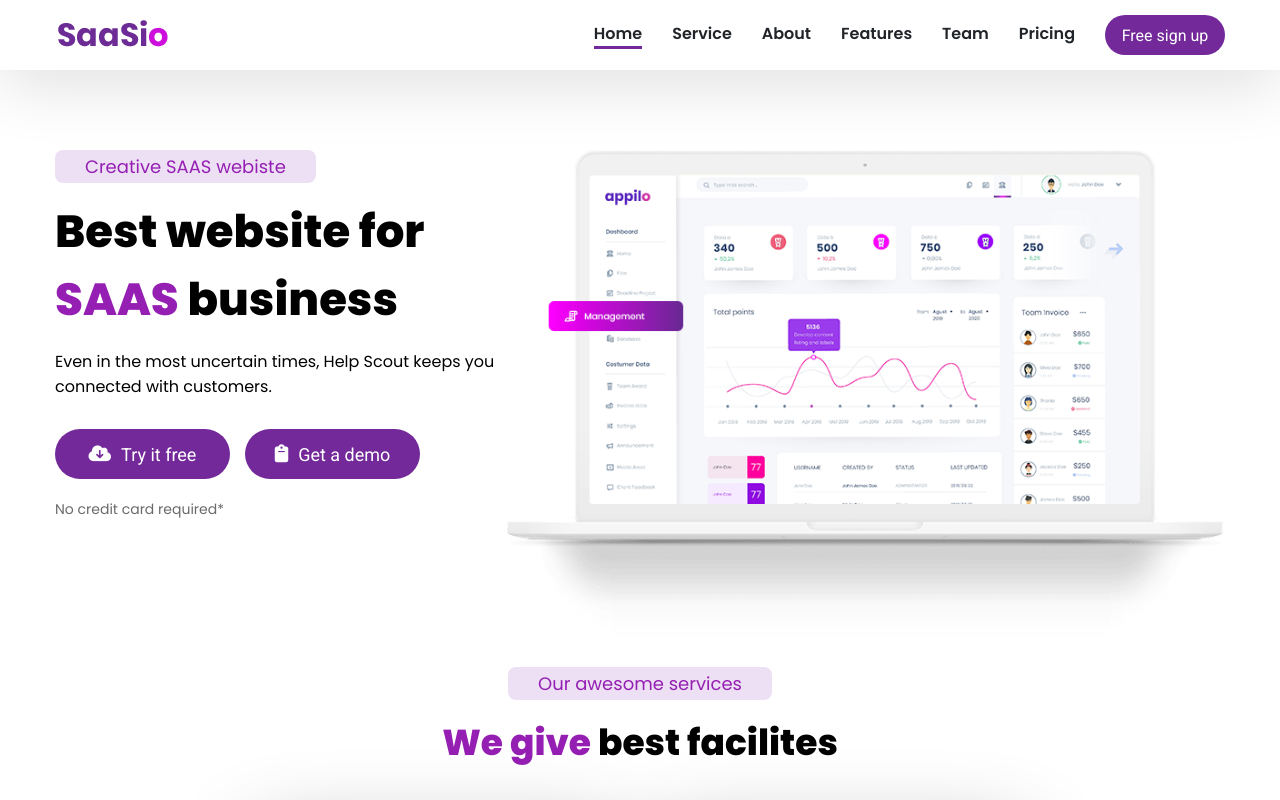
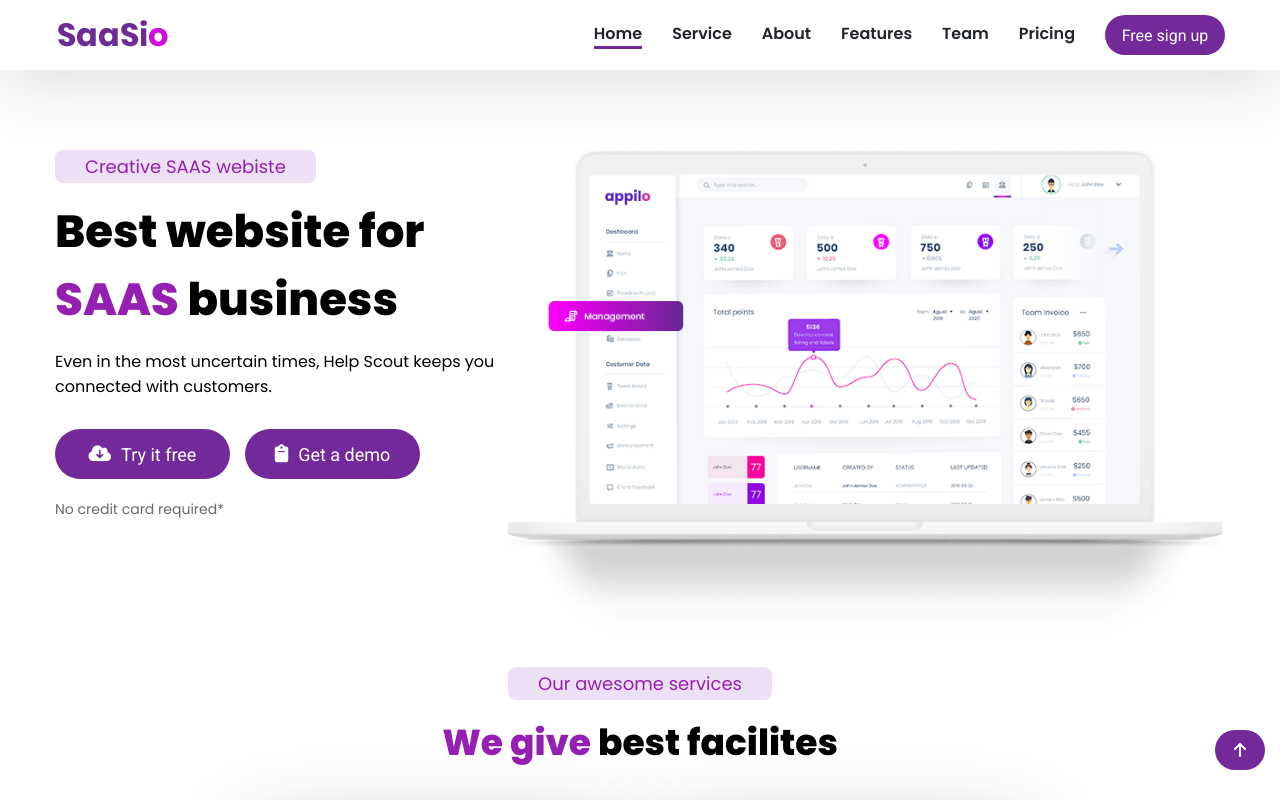
Before and after one commit to Sh4ke96/Sassio, a React (Create React App) app: page / in a window 1280 px wide. Shown: the top 800 px of the page. Built offline with nearby package versions, Linux system fonts and the light colour scheme.

Commit message:
add scrollUpButton and fix class name in teamcard

```diff
--- a/src/components/Cards/teamCard.js
+++ b/src/components/Cards/teamCard.js
@@ -17,7 +17,7 @@ function TeamCard(props) {
             <i className="teamcard-contact-icon fas fa-phone"></i>123-345-214
           </span>
           <span className="teamcard-contact-mail">
-            <i class="teamcard-contact-icon fas fa-envelope"></i>
+            <i className="teamcard-contact-icon fas fa-envelope"></i>
             sample@sample.com
           </span>
         </div>
--- a/src/components/Heading/heading.js
+++ b/src/components/Heading/heading.js
@@ -1,10 +1,17 @@
 import React from "react";
 import { Container } from "./heading.styled";
 import Button from "../Button/button";
+import { animateScroll as scroll } from "react-scroll";
 
 function Heading() {
+  const scrollToHome = () => {
+    scroll.scrollToTop();
+  };
   return (
     <Container id="home">
+      <Button onClick={scrollToHome} className="scroll-up-btn">
+        <i className="fas fa-arrow-up"></i>
+      </Button>
       <div className="heading-wrapper">
         <span className="heading-title-tag">Creative SAAS webiste</span>
         <h1 className="heading-title">
--- a/src/components/Heading/heading.styled.js
+++ b/src/components/Heading/heading.styled.js
@@ -11,6 +11,12 @@ export const Container = styled.div`
     align-items: flex-start;
     margin: 0 auto;
     padding: 150px 15px 15px 15px;
+  }
+  .scroll-up-btn {
+    position: fixed;
+    width: 50px;
+    bottom: 30px;
+    right: 15px;
   }
   .heading-wrapper {
     display: flex;
```
